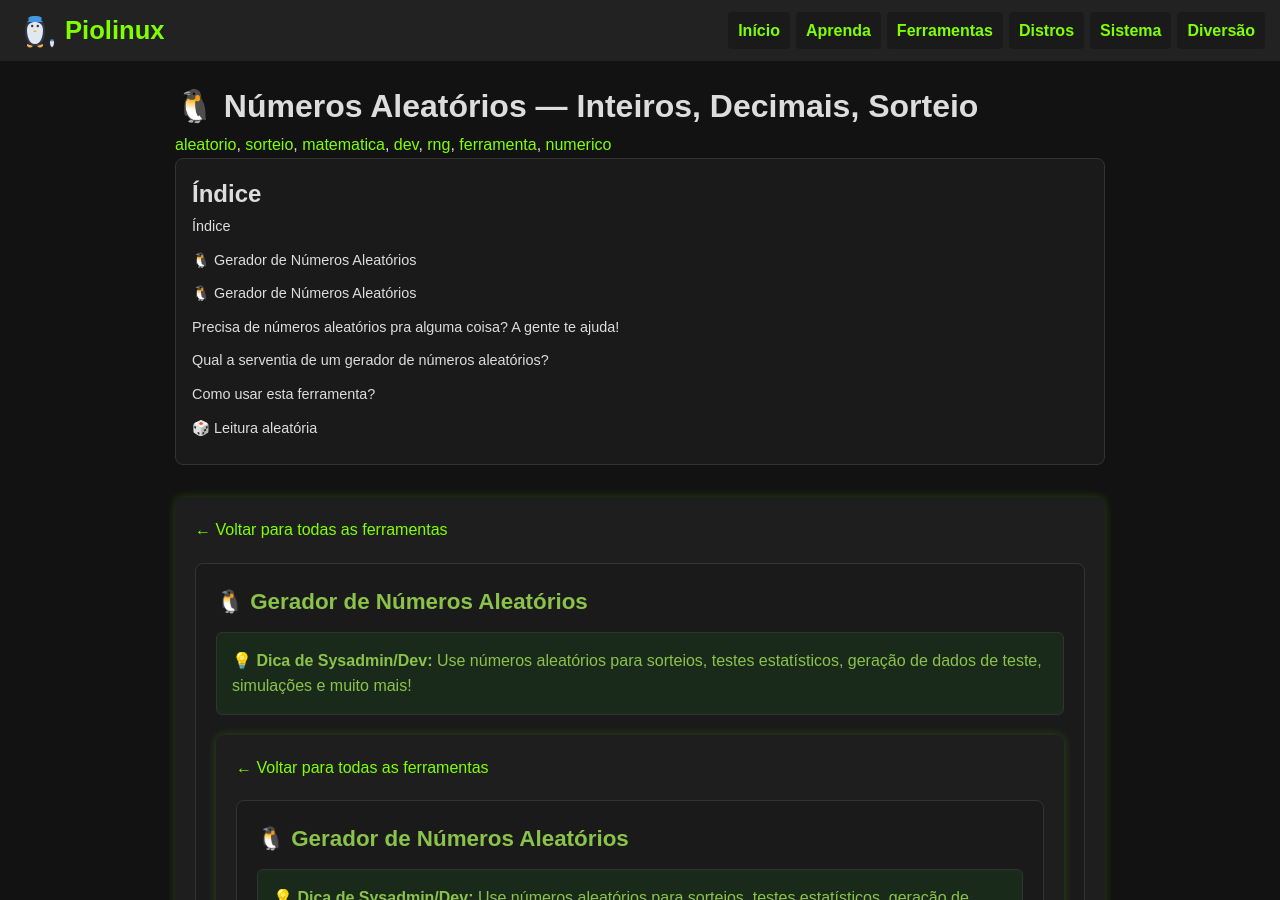
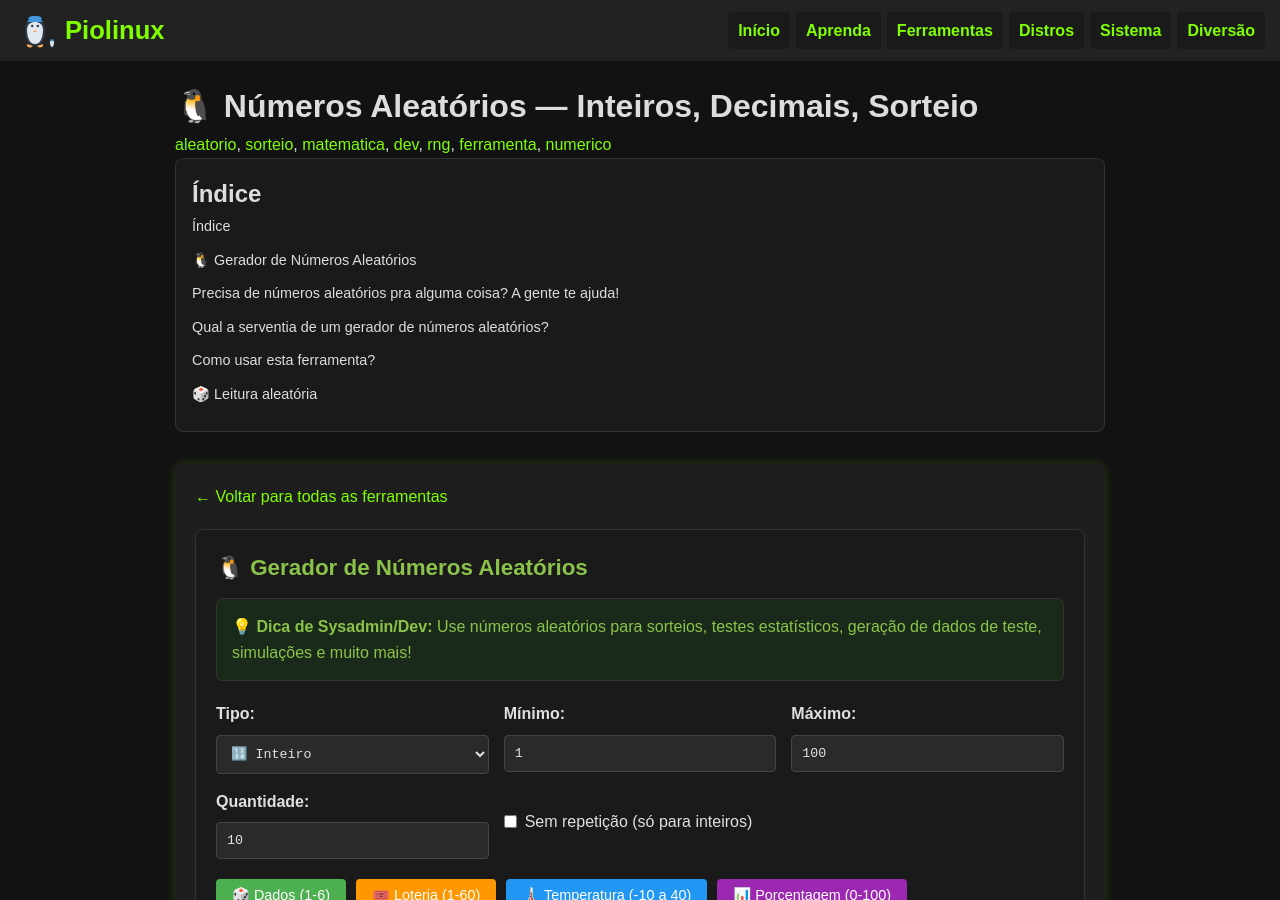
Before and after one commit to Piolinux/piolinux-site, a Jekyll site: the page built from _pages/tools/numeros-aleatorios-inteiros-decimais-sorteio.html, in a window 1280 px wide and 900 px high. Built offline with Jekyll 4.4.1, drawn with Linux system fonts in a browser that asks for light colours.

Commit message:
Update numeros-aleatorios-inteiros-decimais-sorteio.html

```diff
--- a/_pages/tools/numeros-aleatorios-inteiros-decimais-sorteio.html
+++ b/_pages/tools/numeros-aleatorios-inteiros-decimais-sorteio.html
@@ -12,14 +12,6 @@ tags: [aleatorio, sorteio, matematica, dev, rng, ferramenta, numerico]
 
 
 
-<section class="tool-single-page">
-  <a href="/ferramentas/" class="back-link">← Voltar para todas as ferramentas</a>
-  <div class="tool-container" style="background: #1a1a1a; padding: 20px; border-radius: 8px; border: 1px solid #333; margin: 20px 0;">
-  <h2 class="tool-title" style="color: #8bc34a; margin-top: 0; font-size: 1.4em;">🐧 Gerador de Números Aleatórios</h2>
-
-  <div style="background: #1a2a1a; color: #8bc34a; padding: 15px; border-radius: 6px; margin-bottom: 20px; border: 1px solid #333;">
-    <strong>💡 Dica de Sysadmin/Dev:</strong> Use números aleatórios para sorteios, testes estatísticos, geração de dados de teste, simulações e muito mais!
-  </div>
 
  <section class="tool-single-page">
   <a href="/ferramentas/" class="back-link">← Voltar para todas as ferramentas</a>
```
